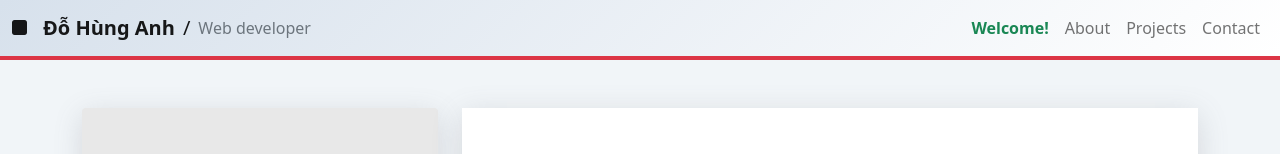
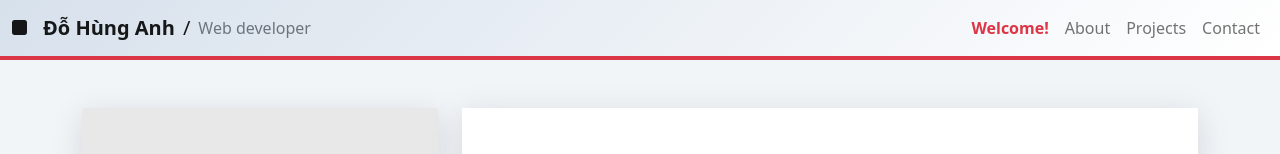
Before and after one commit to anhdh-gh/my-projects, a React (Create React App) app: page / in a window 1280 px wide. Shown: the top 154 px of the page. Built offline with nearby package versions, Linux system fonts and the light colour scheme.

Commit message:
Update Header.jsx

```diff
--- a/src/components/Header.jsx
+++ b/src/components/Header.jsx
@@ -25,9 +25,9 @@ const Header = (props) => {
 
             <Navbar.Collapse id="navbarScroll">
                 <Nav className="ms-auto text-center" navbarScroll>
-                    <Nav.Link as="span" style={{cursor: 'pointer'}} onClick={() => navigate(ROUTE_PATH.WELCOME)} className={`${pathname === ROUTE_PATH.WELCOME ? 'text-success fw-bold' : ''}`}>Welcome!</Nav.Link>
+                    <Nav.Link as="span" style={{cursor: 'pointer'}} onClick={() => navigate(ROUTE_PATH.WELCOME)} className={`${pathname === ROUTE_PATH.WELCOME ? 'text-danger fw-bold' : ''}`}>Welcome!</Nav.Link>
                     <Nav.Link as="span" style={{cursor: 'pointer'}} className="">About</Nav.Link>
-                    <Nav.Link as="span" style={{cursor: 'pointer'}} onClick={() => navigate(ROUTE_PATH.PROJECTS)} className={`${pathname === ROUTE_PATH.PROJECTS ? 'text-success fw-bold' : ''}`}>Projects</Nav.Link>
+                    <Nav.Link as="span" style={{cursor: 'pointer'}} onClick={() => navigate(ROUTE_PATH.PROJECTS)} className={`${pathname === ROUTE_PATH.PROJECTS ? 'text-danger fw-bold' : ''}`}>Projects</Nav.Link>
                     <Nav.Link as="span" style={{cursor: 'pointer'}} className="">Contact</Nav.Link>
                 </Nav>
 
```
